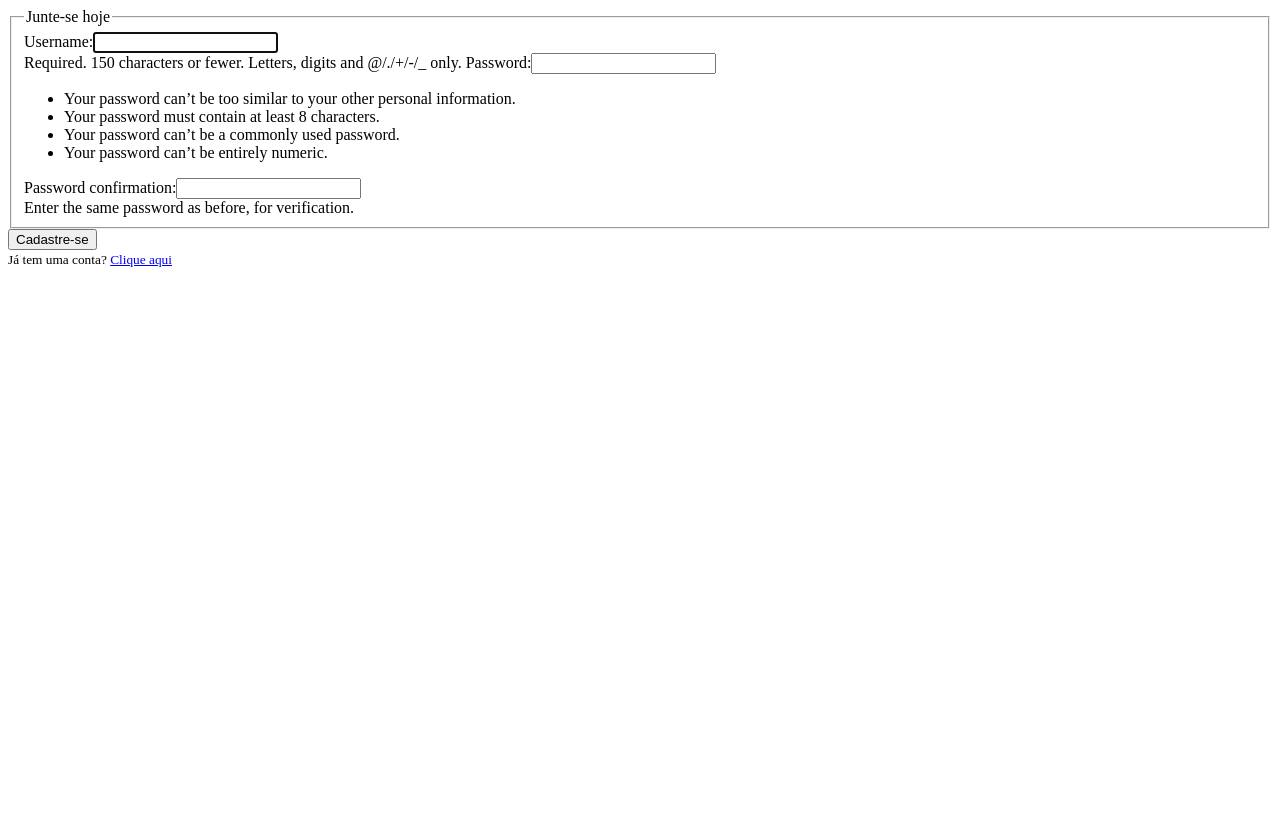
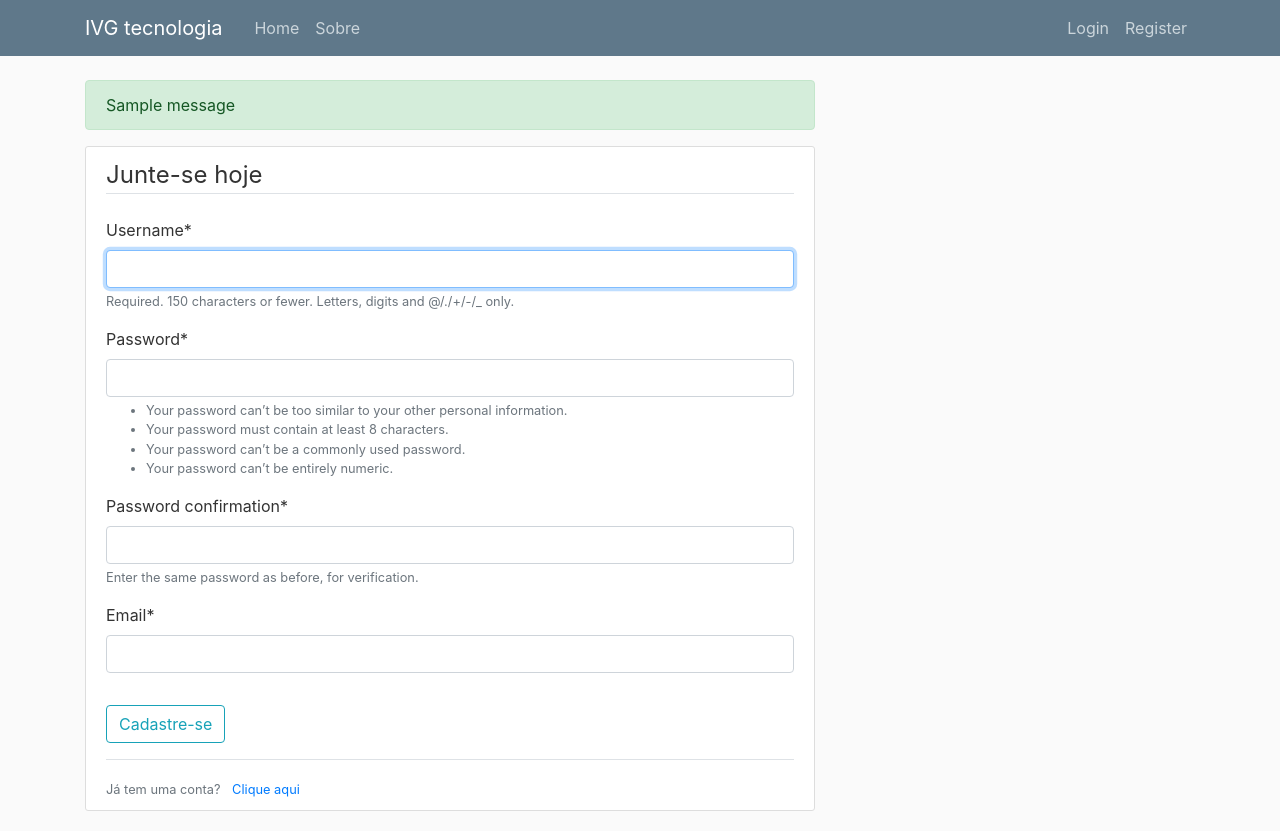
Before and after one commit to Sirmadeira/IVG_SITE_DJANGO, a Django app: page /Cadastro/ in a window 1280 px wide. Before the commit the page ends 267 px from the top, so only its background shows below. Run offline with Django 3.2, Linux system fonts and the light colour scheme; tables that the repository leaves empty hold one stand-in row (values such as "Sample post"); one stand-in notice (Sample message) is shown; some libraries are stand-ins or nearby versions.

Commit message:
Adicionando formularios

```diff
--- a/APP_IVG/static/APP_IVG/main.css
+++ b/APP_IVG/static/APP_IVG/main.css
@@ -0,0 +1,84 @@
+body {
+  background: #fafafa;
+  color: #333333;
+  margin-top: 5rem;
+}
+
+h1, h2, h3, h4, h5, h6 {
+  color: #444444;
+}
+
+ul {
+  margin: 0;
+}
+
+.bg-steel {
+  background-color: #5f788a;
+}
+
+.site-header .navbar-nav .nav-link {
+  color: #cbd5db;
+}
+
+.site-header .navbar-nav .nav-link:hover {
+  color: #ffffff;
+}
+
+.site-header .navbar-nav .nav-link.active {
+  font-weight: 500;
+}
+
+.content-section {
+  background: #ffffff;
+  padding: 10px 20px;
+  border: 1px solid #dddddd;
+  border-radius: 3px;
+  margin-bottom: 20px;
+}
+
+.article-title {
+  color: #444444;
+}
+
+a.article-title:hover {
+  color: #428bca;
+  text-decoration: none;
+}
+
+.article-content {
+  white-space: pre-line;
+}
+
+.article-img {
+  height: 65px;
+  width: 65px;
+  margin-right: 16px;
+}
+
+.article-metadata {
+  padding-bottom: 1px;
+  margin-bottom: 4px;
+  border-bottom: 1px solid #e3e3e3
+}
+
+.article-metadata a:hover {
+  color: #333;
+  text-decoration: none;
+}
+
+.article-svg {
+  width: 25px;
+  height: 25px;
+  vertical-align: middle;
+}
+
+.account-img {
+  height: 125px;
+  width: 125px;
+  margin-right: 20px;
+  margin-bottom: 16px;
+}
+
+.account-heading {
+  font-size: 2.5rem;
+}
--- a/APP_IVG/templates/APP_IVG/layout.html
+++ b/APP_IVG/templates/APP_IVG/layout.html
@@ -2,6 +2,10 @@
 <!DOCTYPE html>
 <html>
 <head>
+    <meta charset="utf-8">
+    <meta name="viewport" content="width=device-width, initial-scale=1 shrink-to-fit=no">
+    <link rel="stylesheet" href="https://maxcdn.bootstrapcdn.com/bootstrap/4.0.0/css/bootstrap.min.css" integrity="sha384-Gn5384xqQ1aoWXA+058RXPxPg6fy4IWvTNh0E263XmFcJlSAwiGgFAW/dAiS6JXm" crossorigin="anonymous">
+    <link rel="stylesheet" type="text/css" href="{% static 'APP_IVG/main.css' %}">
 	{% if titulo %}
 		<title>IVG - {{ titulo }}</title>
 	{% else %}
@@ -9,6 +13,43 @@
 	{% endif%}
 </head>
 <body>
-	{% block content %} {% endblock %}
+	<header class="site-header">
+      <nav class="navbar navbar-expand-md navbar-dark bg-steel fixed-top">
+        <div class="container">
+          <a class="navbar-brand mr-4" href="{% url 'APP_IVG-Homepage' %}">IVG tecnologia</a>
+          <button class="navbar-toggler" type="button" data-toggle="collapse" data-target="#navbarToggle" aria-controls="navbarToggle" aria-expanded="false" aria-label="Toggle navigation">
+          <span class="navbar-toggler-icon"></span>
+          </button>
+          <div class="collapse navbar-collapse" id="navbarToggle">
+            <div class="navbar-nav mr-auto">
+              <a class="nav-item nav-link" href="{% url 'APP_IVG-Homepage' %}">Home</a>
+              <a class="nav-item nav-link" href="{% url 'APP_IVG-Sobre' %}">Sobre</a>
+            </div>
+            <!-- Navbar Right Side -->
+            <div class="navbar-nav">
+              <a class="nav-item nav-link" href="#">Login</a>
+              <a class="nav-item nav-link" href="#">Register</a>
+            </div>
+          </div>
+        </div>
+      </nav>
+    </header>
+    <main role="main" class="container">
+    <div class="row">
+	   <div class="col-md-8">
+      {% if messages %}
+        {% for message in messages %}
+          <div class= "alert alert-{{ message.tags }}">
+            {{ message }}
+          </div>
+        {% endfor %}
+      {% endif %}
+		  {% block content %}{% endblock %}
+	   </div>
+	  </div>
+    </main>
+    <script src="https://code.jquery.com/jquery-3.2.1.slim.min.js" integrity="sha384-KJ3o2DKtIkvYIK3UENzmM7KCkRr/rE9/Qpg6aAZGJwFDMVNA/GpGFF93hXpG5KkN" crossorigin="anonymous"></script>
+    <script src="https://cdnjs.cloudflare.com/ajax/libs/popper.js/1.12.9/umd/popper.min.js" integrity="sha384-ApNbgh9B+Y1QKtv3Rn7W3mgPxhU9K/ScQsAP7hUibX39j7fakFPskvXusvfa0b4Q" crossorigin="anonymous"></script>
+    <script src="https://maxcdn.bootstrapcdn.com/bootstrap/4.0.0/js/bootstrap.min.js" integrity="sha384-JZR6Spejh4U02d8jOt6vLEHfe/JQGiRRSQQxSfFWpi1MquVdAyjUar5+76PVCmYl" crossorigin="anonymous"></script>
 </body>
 </html>
--- a/IVG_SITE_DJANGO/settings.py
+++ b/IVG_SITE_DJANGO/settings.py
@@ -33,6 +33,7 @@ ALLOWED_HOSTS = []
 INSTALLED_APPS = [
     'APP_IVG.apps.AppIvgConfig',
     'usuarios.apps.UsuariosConfig',
+    'crispy_forms',
     'django.contrib.admin',
     'django.contrib.auth',
     'django.contrib.contenttypes',
@@ -120,3 +121,5 @@ USE_TZ = True
 # https://docs.djangoproject.com/en/3.1/howto/static-files/
 
 STATIC_URL = '/static/'
+
+CRISPY_TEMPLATE_PACK = 'bootstrap4'
--- /dev/null
+++ b/usuarios/forms.py
@@ -0,0 +1,10 @@
+from django import forms
+from django.contrib.auth.models import User
+from django.contrib.auth.forms import UserCreationForm
+
+class UserCadastroForm(UserCreationForm):
+	email = forms.EmailField()
+
+	class meta:
+		model = User
+		fields = ['Usuario', 'Email', 'Password1', 'Password2' ]
--- a/usuarios/templates/usuarios/Cadastro.html
+++ b/usuarios/templates/usuarios/Cadastro.html
@@ -1,11 +1,12 @@
 {% extends "APP_IVG/layout.html" %}
+{% load crispy_forms_tags %}
 {% block content %}
 	<div class= "content-section">
 		<form method= "POST">
 			{% csrf_token %}
 			<fieldset class = 'form-group'>
 				<legend class= "border-bottom mb-4"> Junte-se hoje</legend>
-				{{ form }}
+				{{ form|crispy }}
 			</fieldset>
 			<div class = "form-group">
 				<button class= "btn btn-outline-info" type= "submit"> Cadastre-se </button>
--- a/usuarios/views.py
+++ b/usuarios/views.py
@@ -1,6 +1,14 @@
-from django.shortcuts import render
-from django.contrib.auth.forms import UserCreationForm
-
+from django.shortcuts import render, redirect
+from django.contrib import messages
+from .forms import UserCadastroForm
 def Cadastro(request):
-	form = UserCreationForm()
+	if request.method == 'POST':
+		form = UserCadastroForm(request.POST)
+		if form.is_valid():
+			form.save()
+			username= form.cleaned_data.get('username')
+			messages.success(request, f'Conta criada para {username}!')
+			return redirect('APP_IVG-Homepage')
+	else:
+		form = UserCadastroForm()
 	return render(request, 'usuarios/Cadastro.html', {'form': form})
```
Also changed, not shown: db.sqlite3.
